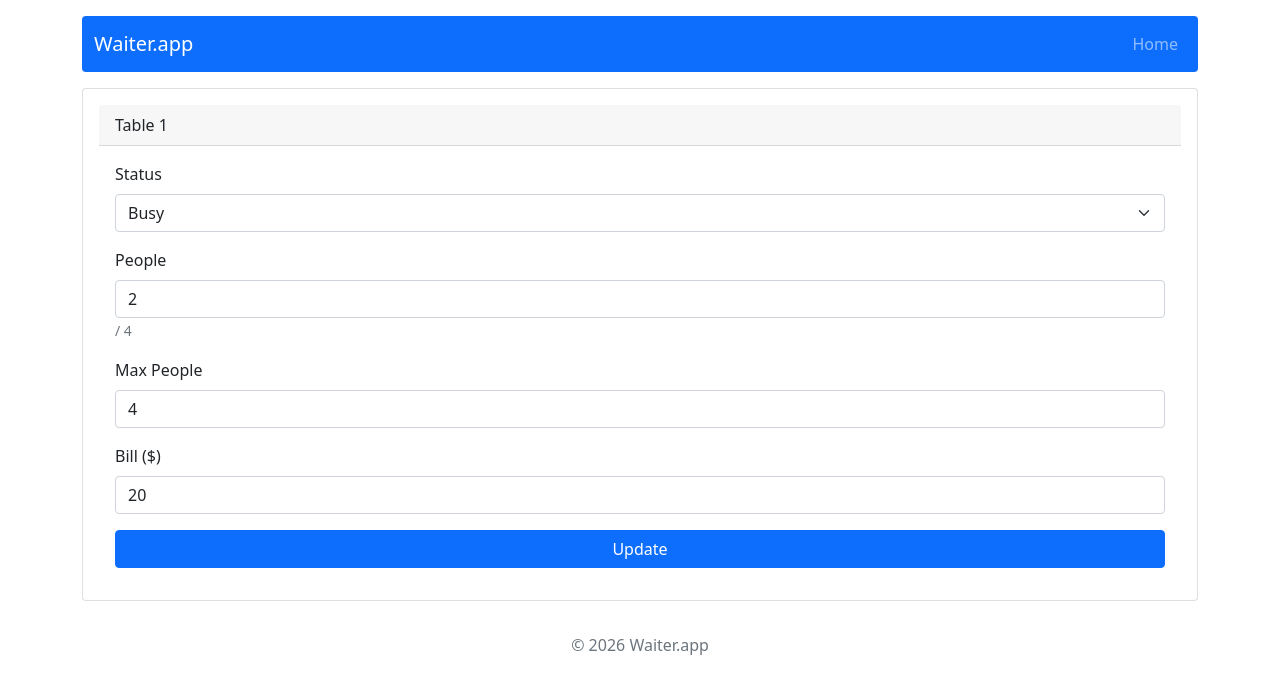
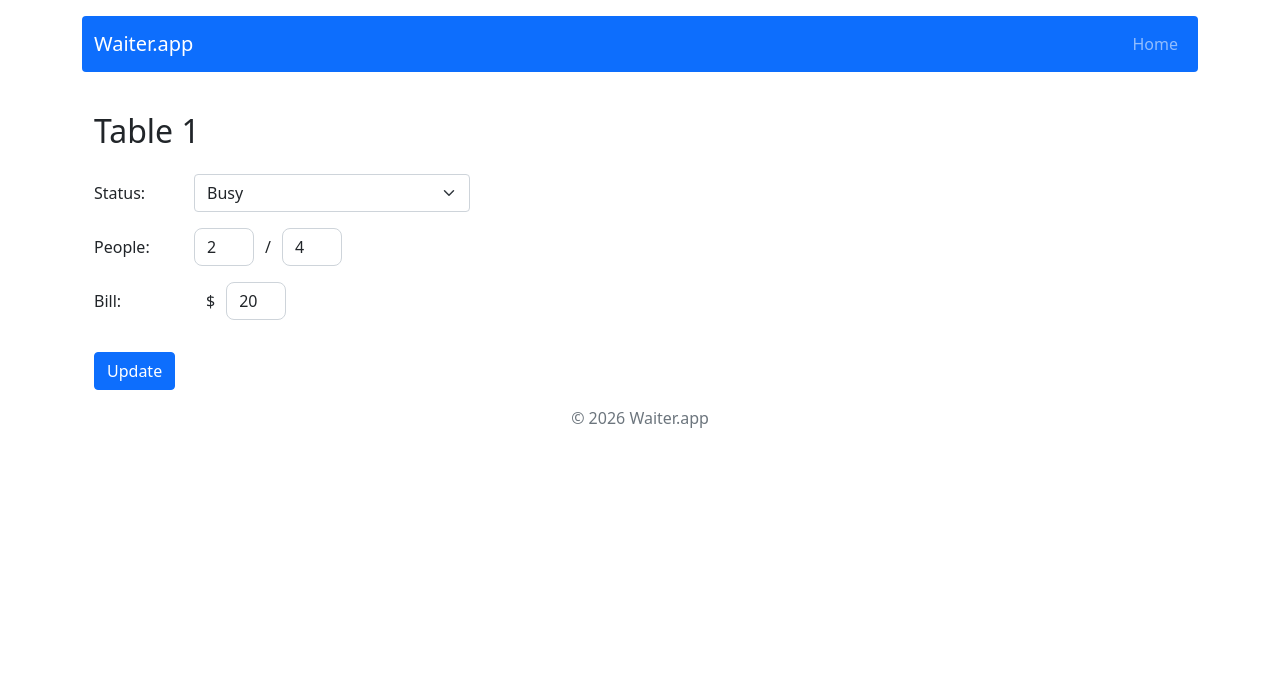
Before and after one commit to Emily0528/pizzeria-manager, a React (Create React App) app: page /table/1 in a window 1280 px wide. Shown: the top 694 px of the page. Built offline with nearby package versions, Linux system fonts and the light colour scheme.

Commit message:
Update UI for TableDetails and TableList

```diff
--- a/src/components/pages/TableDetails.js
+++ b/src/components/pages/TableDetails.js
@@ -2,7 +2,7 @@ import React, { useState, useEffect } from 'react';
 import { useParams } from 'react-router-dom';
 import { useSelector, useDispatch } from 'react-redux';
 import { getAllTables, fetchTables, setTables } from '../../store/tablesReducer';
-import { Card, Form, Button } from 'react-bootstrap';
+import { Form, Button, InputGroup, Container, Row, Col } from 'react-bootstrap';
 
 const TableDetails = () => {
   const { id } = useParams();
@@ -32,60 +32,83 @@ const TableDetails = () => {
   if (!table) return <p>Ładowanie stolika...</p>;
 
   return (
-    <Card className="mb-3 p-3">
-      <Card.Header>Table {table.id}</Card.Header>
-      <Card.Body>
+    <Container style={{ maxWidth: '400px', marginTop: '40px',  marginLeft: 0 }}>
+      <h2>Table {table.id}</h2>
+
+      <Form className="mt-4">
         {/* Status */}
-        <Form.Group className="mb-3">
-          <Form.Label>Status</Form.Label>
+        <Form.Group as={Row} className="mb-3" controlId="formStatus">
+          <Form.Label column sm={3}>
+            Status:
+          </Form.Label>
+          <Col sm={9}>
             <Form.Select value={status} onChange={e => setStatus(e.target.value)}>
               <option>Free</option>
               <option>Busy</option>
               <option>Cleaning</option>
             </Form.Select>
+          </Col>
         </Form.Group>
 
         {/* People */}
-        <Form.Group className="mb-3">
-          <Form.Label>People</Form.Label>
+        <Form.Group as={Row} className="mb-3" controlId="formPeople">
+          <Form.Label column sm={3}>
+            People:
+          </Form.Label>
+          <Col sm={9}>
+            <InputGroup style={{ width: 'fit-content' }}>
               <Form.Control
                 type="number"
+                className="rounded-number"
+                style={{ width: '60px', flex: '0 0 auto', borderRadius: '8px' }}
                 min="0"
                 max={maxPeopleAmount}
                 value={peopleAmount}
                 onChange={e => setPeopleAmount(Number(e.target.value))}
               />
-          <small className="text-muted">/ {maxPeopleAmount}</small>
-        </Form.Group>
-
-        {/* Max People */}
-        <Form.Group className="mb-3">
-          <Form.Label>Max People</Form.Label>
+              <InputGroup.Text
+                style={{ background: 'transparent', border: 'none'}}
+              >/</InputGroup.Text>
               <Form.Control
                 type="number"
+                className="rounded-number"
+                style={{ width: '60px', flex: '0 0 auto', borderRadius: '8px' }}
                 min="1"
                 value={maxPeopleAmount}
                 onChange={e => setMaxPeopleAmount(Number(e.target.value))}
               />
+            </InputGroup>
+          </Col>
         </Form.Group>
 
         {/* Bill */}
-        <Form.Group className="mb-3">
-          <Form.Label>Bill ($)</Form.Label>
+        <Form.Group as={Row} className="mb-3" controlId="formBill">
+          <Form.Label column sm={3}>
+            Bill:
+          </Form.Label>
+          <Col sm={9}>
+            <InputGroup>
+              <InputGroup.Text
+                style={{ background: 'transparent', border: 'none'}}
+              >$</InputGroup.Text>
               <Form.Control
                 type="number"
+                className="rounded-number"
+                style={{ width: '60px', flex: '0 0 auto', borderRadius: '8px' }}
                 min="0"
                 value={bill}
                 onChange={e => setBill(Number(e.target.value))}
               />
+            </InputGroup>
+          </Col>
         </Form.Group>
 
         {/* Update button */}
-        <Button variant="primary" onClick={handleUpdate} className="w-100">
+        <Button variant="primary" onClick={handleUpdate} className="w-30 mt-3">
           Update
         </Button>
-      </Card.Body>
-    </Card>
+      </Form>
+    </Container>
   );
 };
 
--- a/src/components/pages/TablesList.js
+++ b/src/components/pages/TablesList.js
@@ -1,21 +1,48 @@
-import React, { useEffect } from 'react';
+import React, { useEffect, useState } from 'react';
 import { useDispatch, useSelector } from 'react-redux';
 import { fetchTables, getAllTables } from '../../store/tablesReducer';
-import TableCard from './TableDetails';
+import { Card, Button, Badge } from 'react-bootstrap';
+import { useNavigate } from 'react-router-dom';
 
 const TablesList = () => {
   const dispatch = useDispatch();
   const tables = useSelector(getAllTables);
+  const navigate = useNavigate();
+  const [loading, setLoading] = useState(false);
 
   useEffect(() => {
-    dispatch(fetchTables());
-  }, [dispatch]);
+    if (tables.length === 0) {
+      dispatch(fetchTables());
+    }
+  }, [dispatch, tables.length]);
+
+  const handleShowMore = (id) => {
+    setLoading(true);
+    setTimeout(() => {
+      navigate(`/table/${id}`);
+    }, 500);
+  };
+
+  if (loading) {
+    return <p>Loading...</p>;
+  }
 
   return (
     <div>
-      <h1>All tables</h1>
+      <h1 className="mb-4">All tables</h1>
       {tables.map(table => (
-        <TableCard key={table.id} table={table} />
+        <Card key={table.id} className="mb-3 p-3 shadow-sm">
+          <div className="d-flex justify-content-between align-items-center">
+            <div>
+              <h5 className="mb-1">Table {table.id}</h5>
+              <span>Status: </span>
+              <Badge bg={table.status === 'Busy' ? 'danger' : table.status === 'Free' ? 'success' : 'secondary'}>
+                {table.status}
+              </Badge>
+            </div>
+            <Button onClick={() => handleShowMore(table.id)}>Show more</Button>
+          </div>
+        </Card>
       ))}
     </div>
   );
```
Lines whose indentation alone changed are shown as unchanged.
